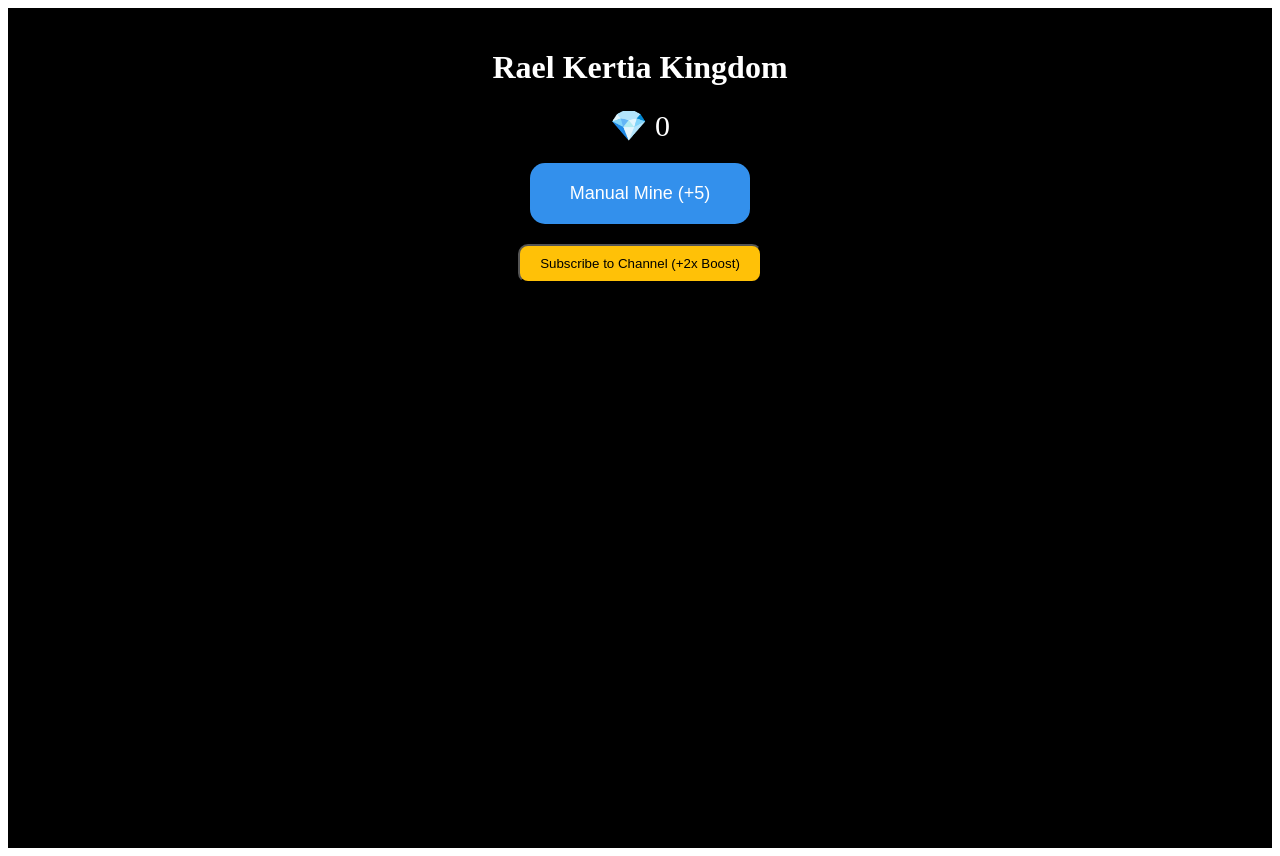
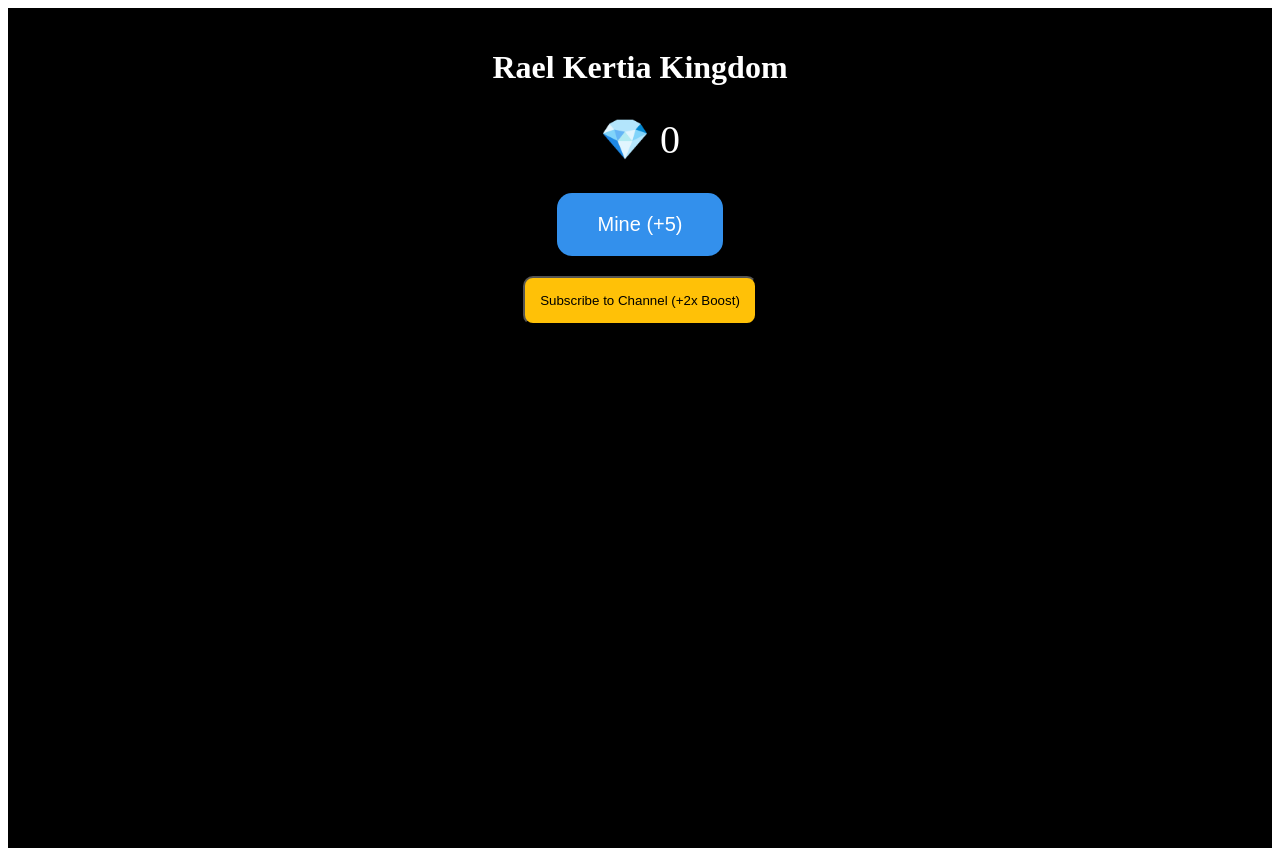
Before and after one commit to mawmawia/rael-kertia-kingdom, a Next.js app: page / in a window 1280 px wide. Built offline with nearby package versions, Linux system fonts and the light colour scheme; no server answers; the database is empty.

Commit message:
index.js

```diff
--- a/pages/index.js
+++ b/pages/index.js
@@ -9,47 +9,57 @@ const supabase = createClient(
 export default function Home() {
   const [crystals, setCrystals] = useState(0);
   const [isSubscribed, setIsSubscribed] = useState(false);
-  const [userId] = useState(typeof window !== 'undefined' ?
-    window.Telegram?.WebApp?.initDataUnsafe?.user?.id?.toString() || 'test-user' : 'test-user');
+  const [lastMined, setLastMined] = useState(null);
+  const userId = typeof window !== 'undefined' ? window.Telegram?.WebApp?.initDataUnsafe?.user?.id?.toString() || 'test-user' : 'test-user';
 
   useEffect(() => {
-    async function fetchData() {
-      let { data } = await supabase.from('crystals').select('crystals').eq('id', userId).single();
-      if (data) setCrystals(data.crystals);
+    async function loadData() {
+      const { data } = await supabase.from('crystals').select('*').eq('id', userId).single();
+      if (data) {
+        setCrystals(data.crystals);
+        setLastMined(new Date(data.last_mined_at));
+        // Check if subscribed based on completed_tasks
+        if (data.completed_tasks?.includes('channel_sub')) setIsSubscribed(true);
+      }
     }
-    fetchData();
+    loadData();
   }, [userId]);
 
   const handleMine = async () => {
-    // x2 multiplier if subscribed
     const boost = isSubscribed ? 2 : 1;
-    const addedAmount = 5 * boost;
-    const newCount = crystals + addedAmount;
-
+    const newCount = crystals + (5 * boost);
     setCrystals(newCount);
 
-    const { error } = await supabase.from('crystals').upsert({ id: userId, crystals: newCount });
-    if (error) console.error("Error saving:", error);
+    await supabase.from('crystals').upsert({
+      id: userId,
+      crystals: newCount,
+      last_mined_at: new Date().toISOString()
+    });
   };
 
-  const handleSubscribe = () => {
-    // Change this to your actual channel link
-    window.open('https://t.me/your_channel_username', '_blank');
-    setIsSubscribed(true); // Simplified logic: assumes user subscribed
+  const handleSubscribe = async () => {
+    window.open('https://t.me/RaelKertiaKingdom', '_blank');
+    setIsSubscribed(true);
+    // Update DB with task completion
+    await supabase.from('crystals').upsert({
+      id: userId,
+      completed_tasks: ['channel_sub']
+    });
+    alert("Subscribed! Boost activated.");
   };
 
   return (
     <div style={{ textAlign: 'center', padding: '20px', color: '#fff', background: '#000', minHeight: '100vh' }}>
       <h1>Rael Kertia Kingdom</h1>
-      <div style={{ fontSize: '30px', margin: '20px' }}>💎 {crystals}</div>
+      <div style={{ fontSize: '40px', margin: '30px' }}>💎 {crystals}</div>
 
-      <button onClick={handleMine} style={{ padding: '20px 40px', fontSize: '18px', background: '#3390ec', borderRadius: '15px', color: 'white', border: 'none' }}>
-        Manual Mine (+{isSubscribed ? 10 : 5})
+      <button onClick={handleMine} style={{ padding: '20px 40px', fontSize: '20px', background: '#3390ec', borderRadius: '15px', color: 'white', border: 'none' }}>
+        Mine (+{isSubscribed ? 10 : 5})
       </button>
 
       <div style={{ marginTop: '20px' }}>
-        <button onClick={handleSubscribe} style={{ padding: '10px 20px', background: isSubscribed ? '#28a745' : '#ffc107', borderRadius: '10px' }}>
-          {isSubscribed ? 'Subscribed (x2 Boost Active!)' : 'Subscribe to Channel (+2x Boost)'}
+        <button onClick={handleSubscribe} style={{ padding: '15px', background: isSubscribed ? '#28a745' : '#ffc107', borderRadius: '10px' }}>
+          {isSubscribed ? '✅ Subscribed (x2 Boost)' : 'Subscribe to Channel (+2x Boost)'}
         </button>
       </div>
     </div>
```
